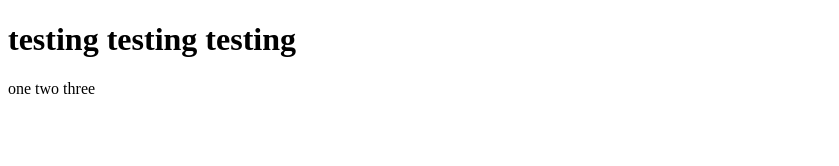
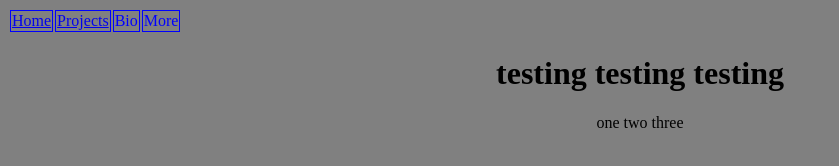
Before and after one commit to jackbeav/jackbeav.github.io, a plain HTML site: page projects.html in a window 1280 px wide. Shown: the whole page, without its empty margins (0-839 px from the left). Drawn offline with Linux system fonts and the light colour scheme.

Commit message:
fixing links

```diff
--- a/projects.html
+++ b/projects.html
@@ -1,6 +1,34 @@
 <!DOCTYPE html>
 <html>
+<head>
+	<style>
+		/* table style */
+		table {
+
+		}
+    		th, td {
+        		color: blue;
+			border: 1px solid blue;
+    		}
+
+		/* background style */
+		body {
+			text-align: center;
+			background-color: grey;
+		}
+	</style>
+</head>
 <body>
+	<nav>
+		<table>
+		<tr>
+			<td><a href = "index.html">Home</a></td>
+			<td><a href = "projects.html">Projects</a></td>
+			<td>Bio</td>
+			<td>More</td>
+		</tr>
+		</table>
+	</nav>
 	<h1>testing testing testing</h1>
 	<p>one two three</p>
 </body>
```
Also changed, not shown: index.html (+4 -4 lines).
